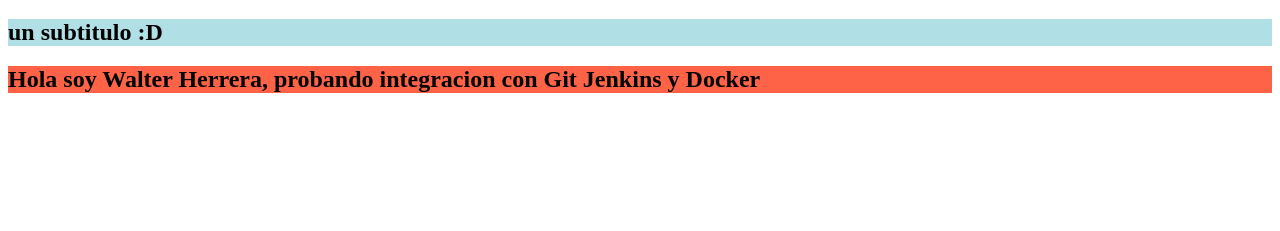
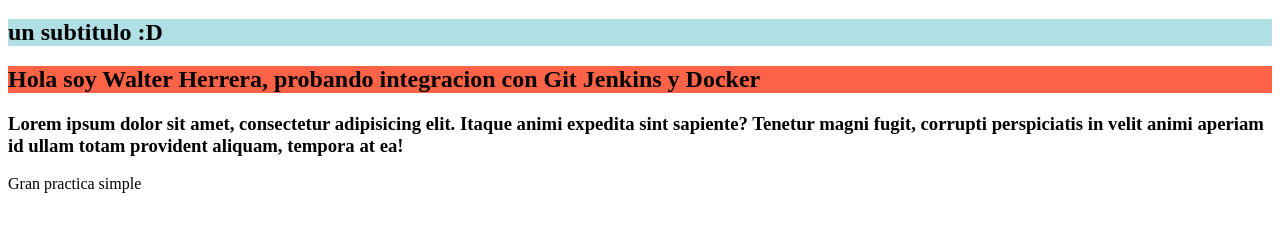
Before and after one commit to walterh91/web-test, a plain HTML site: page index.html in a window 1280 px wide. Shown: the part 61-292 px from the top of the page. Drawn offline with Linux system fonts and the light colour scheme.

Commit message:
Change index

```diff
--- a/index.html
+++ b/index.html
@@ -8,5 +8,7 @@
 </h1>
 <h2 style="background-color:powderblue;" >un subtitulo :D</h2>
 <h2 style="background-color:tomato;">Hola soy Walter Herrera, probando integracion con Git Jenkins y Docker </h2>
+<h3><p>Lorem ipsum dolor sit amet, consectetur adipisicing elit. Itaque animi expedita sint sapiente? Tenetur magni fugit, corrupti perspiciatis in velit animi aperiam id ullam totam provident aliquam, tempora at ea!</p></h3>
+<p>Gran practica simple</p>
 </body>
 </html>
```
